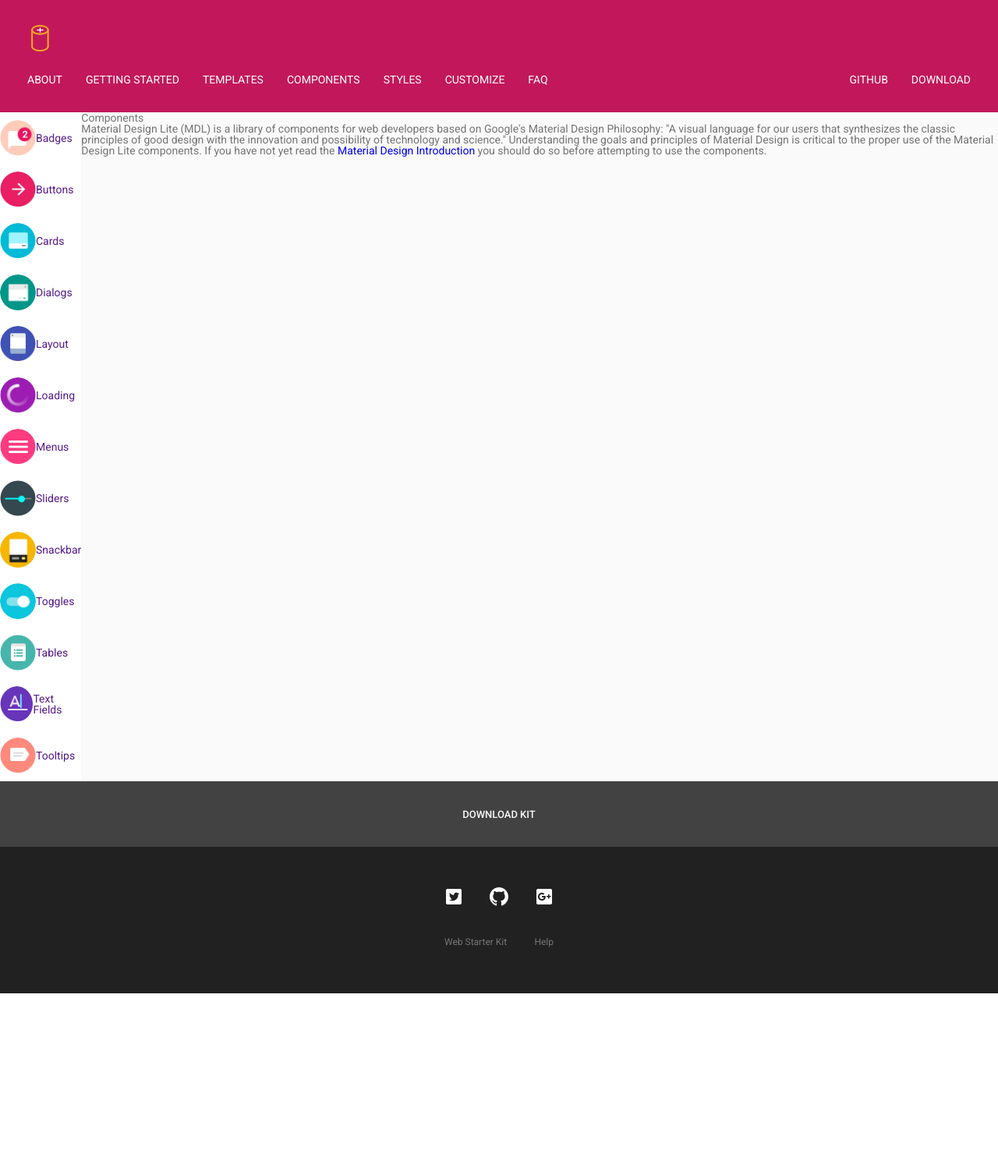
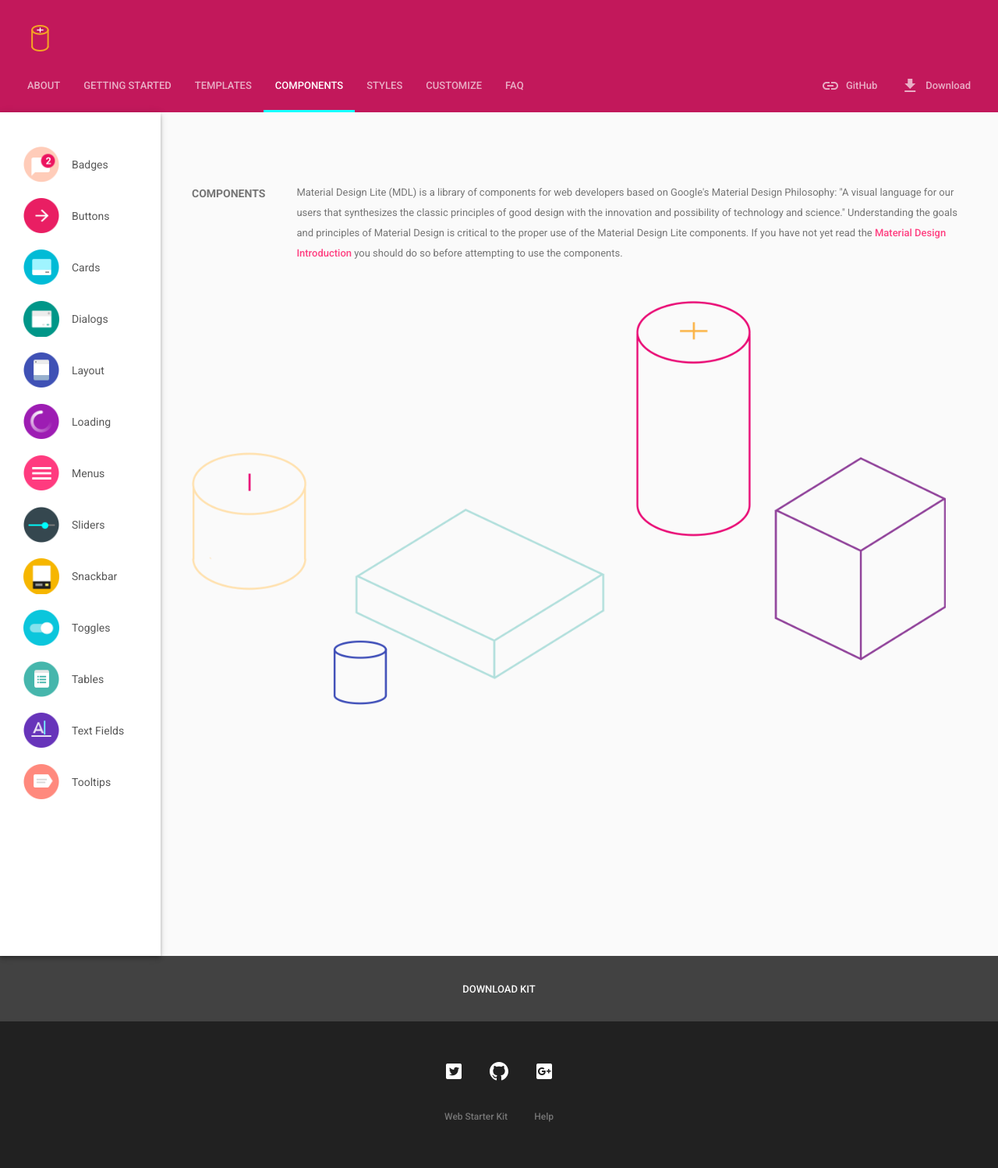
Before and after one commit to youngkang-design/trace-websites, a Jekyll site: the page built from index.html, in a window 1280 px wide. Shown: the whole page at 78% size. Built offline with Jekyll 4.4.1, drawn with Linux system fonts in a browser that asks for light colours; before the commit the page ends 1274 px from its top, so only the background shows below that.

Commit message:
Last polishing before code review :3

```diff
--- a/_layouts/default.html
+++ b/_layouts/default.html
@@ -2,7 +2,8 @@
 <html>
   <head>
   <meta name="viewport" content="width=device-width, initial-scale=1">
-  <link href='https://fonts.googleapis.com/css?family=Roboto:400,500' rel='stylesheet' type='text/css'>
+  <link href='https://fonts.googleapis.com/css?family=Roboto:400,500,700' rel='stylesheet' type='text/css'>
+  <link href="https://fonts.googleapis.com/icon?family=Material+Icons" rel="stylesheet">
   <link rel="stylesheet" type="text/css" href="css/main.css">
     <title>Material Design Lite</title>
   </head>
@@ -15,18 +16,18 @@
         <a class="top-nav-text top-nav-item">About</a>
         <a class="top-nav-text top-nav-item">Getting Started</a>
         <a class="top-nav-text top-nav-item">Templates</a>
-        <a class="top-nav-text top-nav-item">Components</a>
+        <a class="top-nav-text top-nav-item top-nav-selected">Components</a>
         <a class="top-nav-text top-nav-item">Styles</a>
         <a class="top-nav-text top-nav-item">Customize</a>
         <a class="top-nav-text top-nav-item">FAQ</a>
         <a class="top-nav-spacing"></a>
         <a class="top-nav-link-wrap top-nav-item">
-          <div class="top-nav-icons"></div>
-          <div class="top-nav-text">Github</div>
+          <i class="material-icons">link</i>
+          <div class="top-nav-link-text">GitHub</div>
         </a>
         <a class="top-nav-link-wrap top-nav-item">
-          <div class="top-nav-icons"></div>
-          <div class="top-nav-text">Download</div>
+          <i class="material-icons">file_download</i>
+          <div class="top-nav-link-text">Download</div>
         </a>
       </nav>
     </div>
@@ -89,12 +90,16 @@
       </aside>
       <main class="section-layout">
         <section>
-          <div>
-            <h1>Components</h1>
-            <div>
-              <p>Material Design Lite (MDL) is a library of components for web developers based on Google's Material Design Philosophy: "A visual language for our users that synthesizes the classic principles of good design with the innovation and possibility of technology and science." Understanding the goals and principles of Material Design is critical to the proper use of the Material Design Lite components. If you have not yet read the <a href="http://www.google.com/design/spec/material-design/introduction.html">Material Design Introduction</a> you should do so before attempting to use the components.</p>
+          <div class="section-wrap">
+            <div class="section-flex-wrap">
+              <div class="section-header-wrap">
+                <h1>Components</h1>
+              </div>
+              <div class="section-paragraph-wrap">
+                <p>Material Design Lite (MDL) is a library of components for web developers based on Google's Material Design Philosophy: "A visual language for our users that synthesizes the classic principles of good design with the innovation and possibility of technology and science." Understanding the goals and principles of Material Design is critical to the proper use of the Material Design Lite components. If you have not yet read the <a href="http://www.google.com/design/spec/material-design/introduction.html">Material Design Introduction</a> you should do so before attempting to use the components.</p>
+              </div>
             </div>
-            <div class="main-image">
+            <div class="section-image">
             </div>
           </div>
         </section>
--- a/_sass/_base.scss
+++ b/_sass/_base.scss
@@ -61,8 +61,14 @@
 }
 .nav-container {
   width: 100%;
-  height: 64px;
+  height: 56px;
   align-self: flex-end;
+}
+.material-icons {
+  line-height: 0.6;
+  margin-right: 8px;
+  color: white;
+  opacity: 0.65;
 }
 .top-nav {
   &-wrap {
@@ -74,42 +80,98 @@
     padding: 15px;
   }
   &-text {
-    color: #fff;
+    color: white;
+    opacity: 0.65;
     text-transform: uppercase;
+    font-weight: 500;
+    font-size: 13px;
+  }
+  &-selected {
+    opacity: 1;
+    border-bottom: 3px solid #18ffff;
+    padding-bottom: 25px;
   }
   &-spacing {
     flex-grow: 10;
   }
+  &-link-wrap {
+    display: flex;
+  }
+  &-link-text {
+    color: white;
+    opacity: 0.65;
+    font-weight: 500;
+    font-size: 13px;
+  }
 }
 
-.main-layout {
-  display: flex;
+a.top-nav-link-text:hover {
+  opacity: 1; //FIXME: must apply hover event style on top-nav
+}
+
+.main {
+  &-layout {
+    display: flex;
+  }
 }
 
 .side-nav {
   display: flex;
   width: 200px;
   flex-wrap: wrap;
+  box-shadow: 0 4px 5px 0 rgba(0,0,0,.14),0 1px 10px 0 rgba(0,0,0,.12),0 2px 4px -1px rgba(0,0,0,.2);
+  z-index: 1;
+  padding: 34px 20px 190px;
   &-item {
     display: flex;
     align-items: center;
+    margin: 10px;
   }
   &-icons {
     width: 46px;
     height: 46px;
-    border-radius: 50%;
-    margin: 10px 0;
+    margin: 0 16px 0 0;
     background-size: 46px;
     background-repeat: no-repeat;
   }
   &-name {
-
+    width: 84px;
+    color: rgba(0,0,0,.66);
   }
 }
 
-.section-layout {
-  background-color: #fafafa;
-  color: #757575;
+.section {
+  &-layout {
+    background-color: #fafafa;
+    color: #757575;
+    position: relative;
+  }
+  &-flex-wrap {
+    display: flex;
+    margin: 90px 40px 48px;
+  }
+  &-header-wrap {
+    font-weight: 700;
+    text-transform: uppercase;
+    padding-right: 40px;
+    line-height: 2em;
+  }
+  &-paragraph-wrap {
+    line-height: 2em;
+    font-size: 13px;
+    a {
+      color: #ff4081;
+      font-weight: 500;
+    }
+  }
+  &-image {
+    position: absolute;
+    background: url("../images/compindex_2x.png") no-repeat top left;
+    height: 90%;
+    width: 90%;
+    left: 40px;
+    background-size: 100%;
+  }
 }
 
 .download-section-wrap {
@@ -144,6 +206,7 @@
     justify-content: space-between;
     align-items: center;
     font-size: 12px;
+    font-weight: 500;
     a {
       color: #757575;
     }
```
